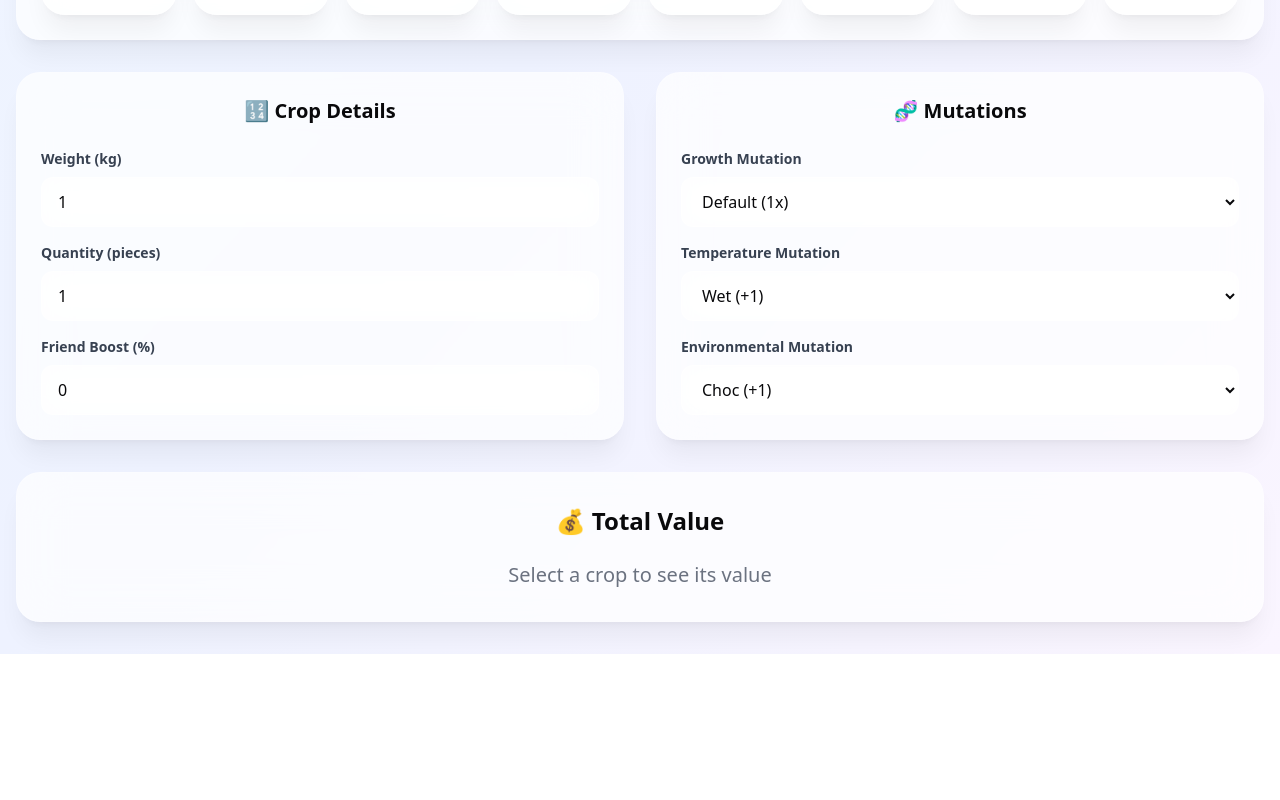
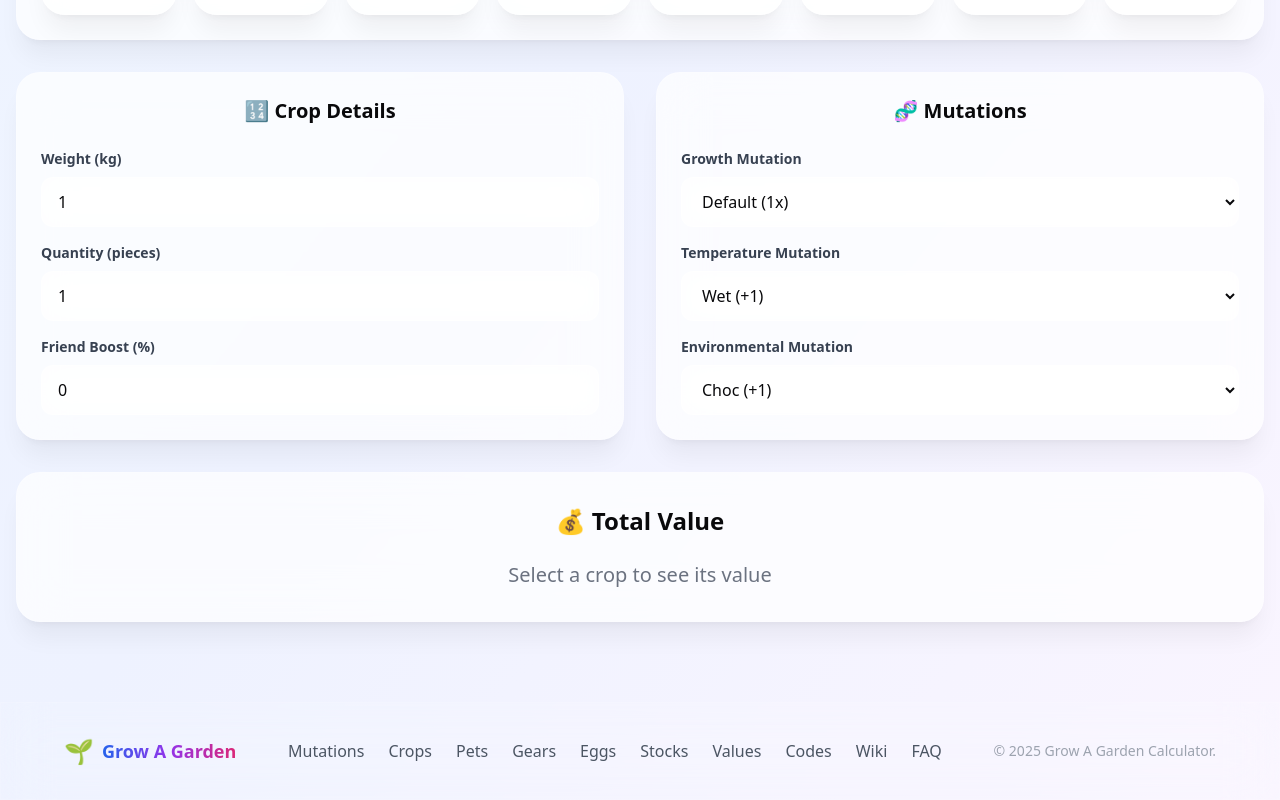
Before and after one commit to linshen005/grow-garden-calculator, a Next.js app: page / in a window 1280 px wide. Shown: the part 782-1582 px from the top of the page. Before the commit the page ends 1436 px from the top, so only its background shows below. Built offline with nearby package versions, Linux system fonts and the light colour scheme.

Commit message:
fix(postcss): use .cjs config and ensure Next.js 15 compatibility

```diff
--- a/next.config.js
+++ b/next.config.js
@@ -2,9 +2,6 @@
 /** @type {import('next').NextConfig} */
 const nextConfig = {
   reactStrictMode: true,
-  experimental: {
-    appDir: true,
-  },
   images: {
     unoptimized: true,
     domains: [
--- a/package.json
+++ b/package.json
@@ -30,6 +30,7 @@
     "eslint-config-next": "15.1.7",
     "postcss": "^8.5.3",
     "tailwindcss": "^3.4.17",
-    "typescript": "^5.8.3"
+    "typescript": "^5.8.3",
+    "autoprefixer": "^10.4.0"
   }
 }
--- a/src/app/layout.tsx
+++ b/src/app/layout.tsx
@@ -3,6 +3,7 @@ import Script from "next/script"; // ⬅️ 加入 Script 支持
 import "./globals.css";
 import ClientBody from "./ClientBody";
 import Navigation from "@/components/Navigation";
+import Footer from '@/components/Footer';
 
 export const metadata: Metadata = {
   title: "Grow A Garden Calculator | Roblox Crop Value Calculator",
@@ -47,6 +48,7 @@ export default function RootLayout({
           <main className="container mx-auto px-4 pb-8">
             {children}
           </main>
+          <Footer />
         </ClientBody>
       </body>
     </html>
--- /dev/null
+++ b/src/components/Footer.tsx
@@ -0,0 +1,49 @@
+// Footer.tsx - Modern glass-card footer with logo, nav, copyright, dark/light mode
+'use client';
+import { FC } from 'react';
+
+const links = [
+  { href: '/mutation-ranking', label: 'Mutations' },
+  { href: '/value-ranking', label: 'Crops' },
+  { href: '/pets', label: 'Pets' },
+  { href: '/gears', label: 'Gears' },
+  { href: '/eggs', label: 'Eggs' },
+  { href: '/stocks', label: 'Stocks' },
+  { href: '/values', label: 'Values' },
+  { href: '/codes', label: 'Codes' },
+  { href: '/wiki', label: 'Wiki' },
+  { href: '/faq', label: 'FAQ' },
+];
+
+const Footer: FC = () => {
+  const year = new Date().getFullYear();
+  return (
+    <footer className="glass-card border-t border-white/10 bg-white/10 dark:bg-black/20 backdrop-blur-xl mt-12 px-4 py-8 shadow-xl text-gray-600 dark:text-gray-300">
+      <div className="max-w-6xl mx-auto flex flex-col md:flex-row items-center justify-between gap-6">
+        {/* Logo + 站名 */}
+        <div className="flex items-center gap-2 mb-2 md:mb-0">
+          <span className="text-2xl select-none">🌱</span>
+          <span className="font-bold text-lg gradient-text select-none">Grow A Garden</span>
+        </div>
+        {/* 导航链接 */}
+        <nav className="flex flex-wrap justify-center gap-3 md:gap-6 text-base font-medium">
+          {links.map(link => (
+            <a
+              key={link.href}
+              href={link.href}
+              className="hover:text-blue-600 dark:hover:text-blue-400 transition-colors"
+            >
+              {link.label}
+            </a>
+          ))}
+        </nav>
+        {/* 版权信息 */}
+        <div className="text-sm text-gray-400 dark:text-gray-500 text-center md:text-right select-none">
+          &copy; {year} Grow A Garden Calculator.
+        </div>
+      </div>
+    </footer>
+  );
+};
+
+export default Footer;
--- a/src/components/Navigation.tsx
+++ b/src/components/Navigation.tsx
@@ -11,6 +11,7 @@ const navigationItems = [
   { href: '/mutation-ranking', label: 'Mutations', icon: Zap, emoji: '🧬' },
   { href: '/top-combos', label: 'Top Combos', icon: Trophy, emoji: '💡' },
   { href: '/wiki', label: 'Wiki', icon: BookOpen, emoji: '🧭' },
+  { href: '/faq', label: 'FAQ', icon: BookOpen, emoji: '❓' },
 ];
 
 export default function Navigation() {
```
Also changed, not shown: src/components/FAQItem.tsx (added), 1 other file (tests, documents, lock files or other folders).
